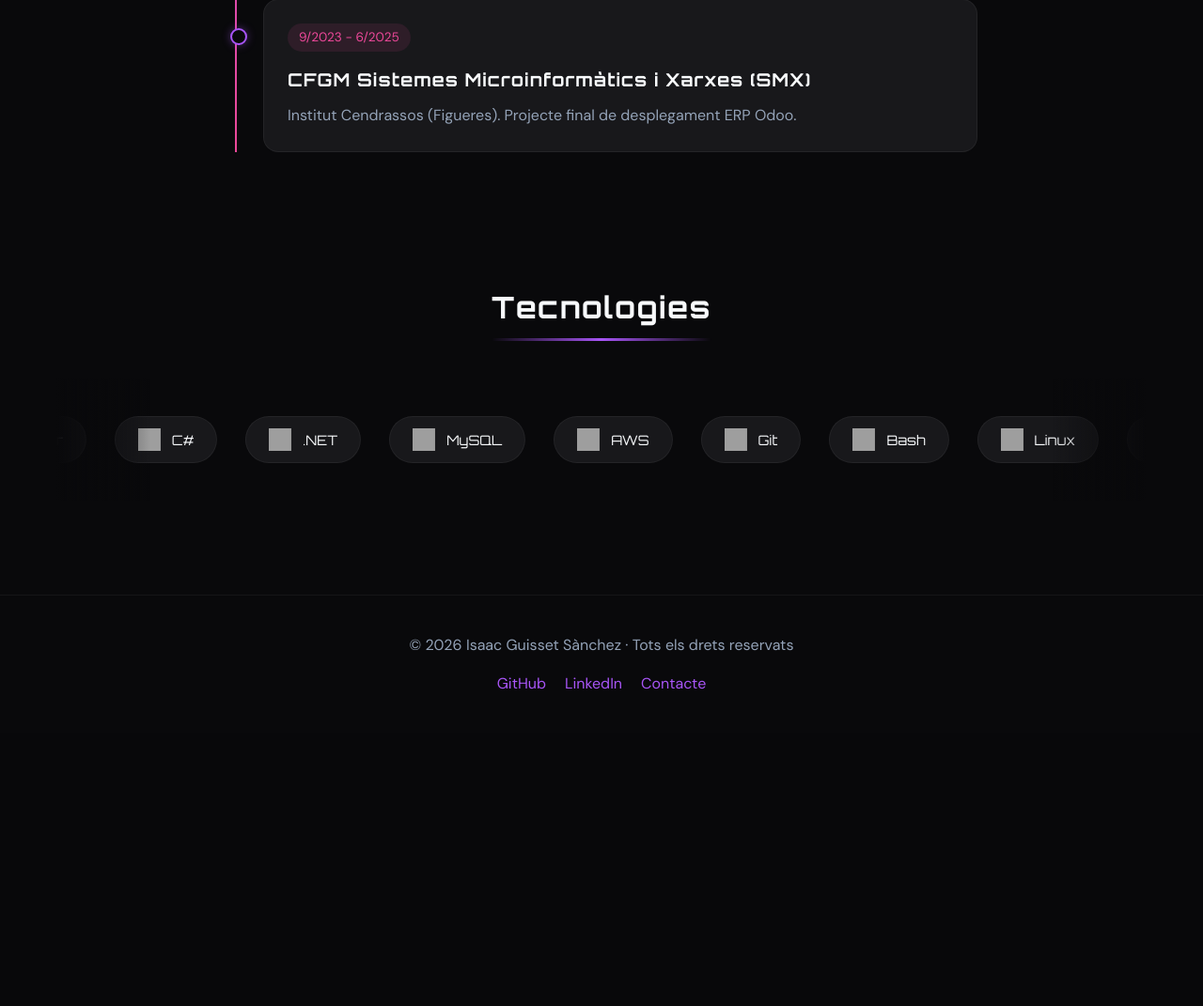
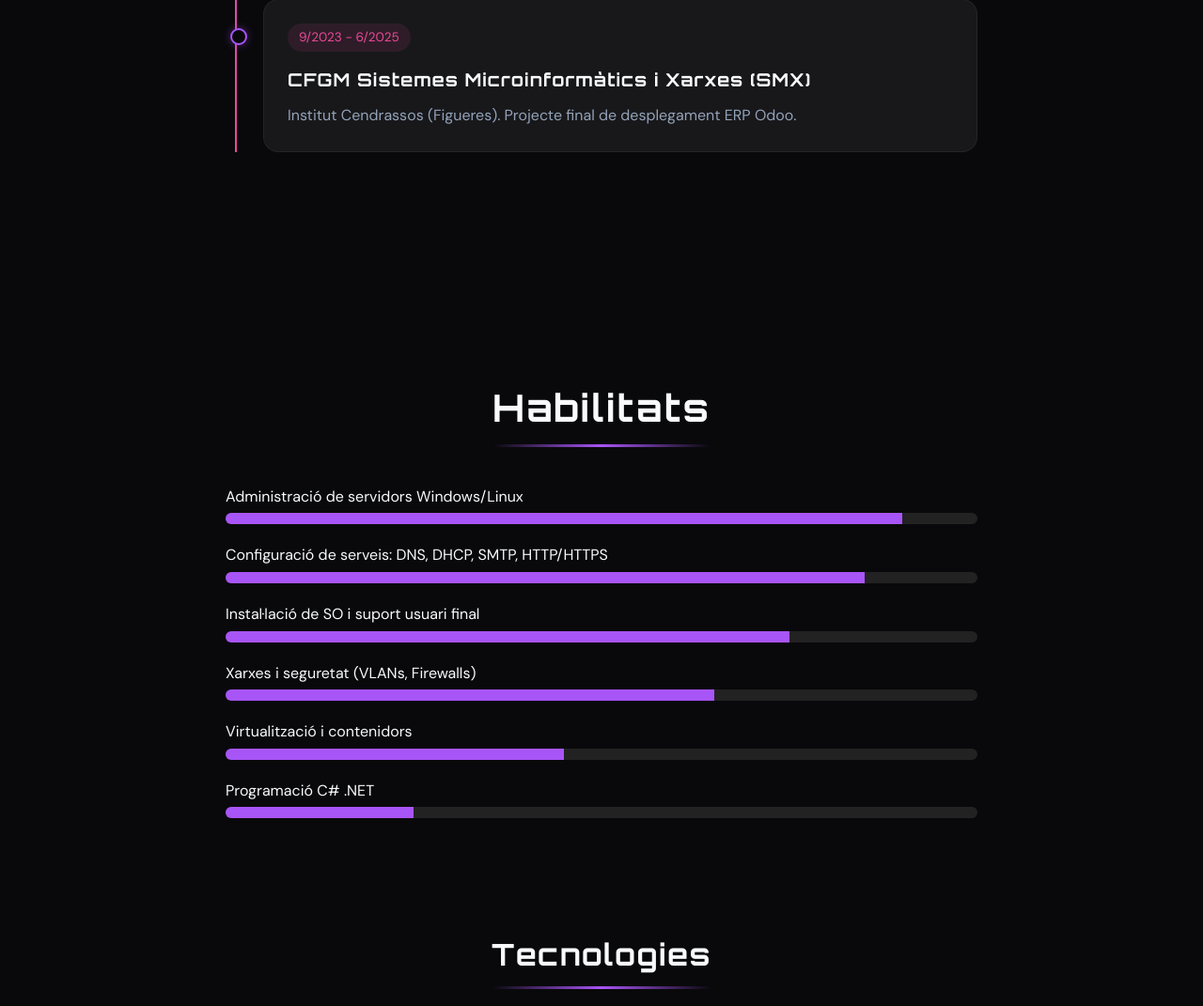
Before and after one commit to isaacsacgui7set/isaacsacgui7set.github.io, a PHP site: page / in a window 1280 px wide. Shown: the part 4269-5340 px from the top of the page at 94% size. Before the commit the page ends 5003 px from the top, so only its background shows below. Run offline with PHP 8.4, Linux system fonts and the light colour scheme; some libraries are stand-ins or nearby versions; grey boxes are pictures that could not be loaded.

Commit message:
feat: merge professional dark theme with original interactive features

```diff
--- a/estils.css
+++ b/estils.css
@@ -486,5 +486,19 @@ section h2::after {
 .fab-cv {
   position: fixed;
   bottom: 30px; right: 30px;
+  background: linear-gradient(90deg, var(--color-primary), var(--color-secondary));
+  color: white;
+  border: none;
+  border-radius: 30px;
+  padding: 15px 25px;
+  font-family: var(--font-heading);
+  font-weight: bold;
+  cursor: pointer;
+  box-shadow: 0 10px 20px var(--color-primary-glow);
   z-index: 999;
+  transition: transform 0.3s ease, box-shadow 0.3s ease;
 }
+.fab-cv:hover {
+  transform: translateY(-5px);
+  box-shadow: 0 15px 30px rgba(236, 72, 153, 0.4);
+}
--- a/index.html
+++ b/index.html
@@ -10,6 +10,28 @@
   <script src="https://kit.fontawesome.com/a076d05399.js" crossorigin="anonymous"></script> <!-- Per icones -->
 </head>
 <body id="top">
+
+  <button class="fab-cv" id="fab-cv">Veure CV</button>
+
+  <div id="cv-modal"
+    style="display:none; position:fixed; inset:0; background:rgba(0,0,0,0.75); z-index:9999; align-items:center; justify-content:center;">
+    <div
+      style="background:#1a1a1a; border-radius:12px; width:90%; max-width:860px; height:90vh; display:flex; flex-direction:column; overflow:hidden; border:1px solid rgba(155,89,182,0.3);">
+      <div
+        style="display:flex; justify-content:space-between; align-items:center; padding:14px 20px; border-bottom:1px solid rgba(155,89,182,0.2);">
+        <span style="color:#ccc; font-family:'DM Sans',sans-serif; font-size:0.95rem;">CV — Isaac Guisset</span>
+        <div style="display:flex; gap:10px;">
+          <a href="https://isaacguisset.com/arxius/Isaac_Guisset-CV-Cat.pdf" target="_blank"
+            style="background:#9b59b6; color:#fff; padding:6px 14px; border-radius:20px; font-size:0.85rem; text-decoration:none; font-family:'DM Sans',sans-serif;">Descarregar</a>
+          <button id="close-cv"
+            style="background:none; border:none; color:#ccc; font-size:1.4rem; cursor:pointer; line-height:1;">×</button>
+        </div>
+      </div>
+      <iframe
+        src="https://mozilla.github.io/pdf.js/web/viewer.html?file=https://isaacguisset.com/arxius/Isaac_Guisset-CV-Cat.pdf"
+        style="flex: 1; width: 100%; border: none;"></iframe>
+    </div>
+  </div>
 
   <!-- Navegació -->
   <header class="nav-header">
@@ -28,9 +50,10 @@
 
   <!-- Hero Section -->
   <section class="hero">
-    <div class="time-greeting" id="greeting">Hola!</div>
+    <div class="time-greeting">Sóc l'Isaac Guisset</div>
+    <div id="time" style="font-family: var(--font-heading); font-size: 1.2rem; color: var(--color-primary); margin-bottom: 20px; letter-spacing: 2px;"></div>
     <h1>Desenvolupador Web & DevOps</h1>
-    <p>Apassionad de l'administració de sistemes, el desplegament de serveis i la creació d'aplicacions modernes i escalables. Benvingut al meu espai digital.</p>
+    <p>Apassionat de l'administració de sistemes, el desplegament de serveis i la creació d'aplicacions modernes i escalables. Benvingut al meu espai digital.</p>
     <div style="margin-top: 40px;">
       <a href="#sobre-mi" class="btn-primary">Descobreix més</a>
     </div>
@@ -42,7 +65,7 @@
     <div class="personal-grid" style="grid-template-columns: 1fr; max-width: 800px; margin: 0 auto;">
 
       <div class="personal-card">
-        <img src="https://imatges.isaacguisset.com/DatacenterBarcelona.png" alt="Homelab i Servidors" style="height: 350px;">
+        <img src="https://pub-a3fc74fd6b0a4dc99f50bee87c5cf084.r2.dev/Portfoli/DatacenterBarcelona.png" alt="Homelab i Servidors" style="height: 350px;">
         <div class="personal-card-content">
           <h3>Sistemes, Homelabs i Cloud</h3>
           <p>La meva passió per la informàtica va més enllà de l'horari laboral i acadèmic. Gaudeixo muntant la meva pròpia infraestructura de servidors (homelab), experimentant amb noves configuracions de xarxa, tecnologies de contenidors (Docker, Kubernetes) i provant nous entorns de desplegament al núvol. Aquest aprenentatge continu em permet afrontar reptes complexos i entendre tota l'arquitectura d'una aplicació, des del codi fins a la infraestructura física.</p>
@@ -128,6 +151,48 @@
     </div>
   </section>
 
+  <section id="habilitats">
+    <h2>Habilitats</h2>
+    <div class="skills" style="max-width: 800px; margin: 0 auto;">
+      <div class="skill">
+        <div class="skill-name" style="margin-bottom: 5px;">Administració de servidors Windows/Linux</div>
+        <div class="skill-bar" style="background: rgba(255,255,255,0.1); border-radius: 10px; overflow: hidden; margin-bottom: 20px;">
+          <div class="skill-bar-fill" data-fill="90%" style="height: 12px; background: var(--color-primary); width: 0; transition: width 1.2s ease;"></div>
+        </div>
+      </div>
+      <div class="skill">
+        <div class="skill-name" style="margin-bottom: 5px;">Configuració de serveis: DNS, DHCP, SMTP, HTTP/HTTPS</div>
+        <div class="skill-bar" style="background: rgba(255,255,255,0.1); border-radius: 10px; overflow: hidden; margin-bottom: 20px;">
+          <div class="skill-bar-fill" data-fill="85%" style="height: 12px; background: var(--color-primary); width: 0; transition: width 1.2s ease;"></div>
+        </div>
+      </div>
+      <div class="skill">
+        <div class="skill-name" style="margin-bottom: 5px;">Instal·lació de SO i suport usuari final</div>
+        <div class="skill-bar" style="background: rgba(255,255,255,0.1); border-radius: 10px; overflow: hidden; margin-bottom: 20px;">
+          <div class="skill-bar-fill" data-fill="75%" style="height: 12px; background: var(--color-primary); width: 0; transition: width 1.2s ease;"></div>
+        </div>
+      </div>
+      <div class="skill">
+        <div class="skill-name" style="margin-bottom: 5px;">Xarxes i seguretat (VLANs, Firewalls)</div>
+        <div class="skill-bar" style="background: rgba(255,255,255,0.1); border-radius: 10px; overflow: hidden; margin-bottom: 20px;">
+          <div class="skill-bar-fill" data-fill="65%" style="height: 12px; background: var(--color-primary); width: 0; transition: width 1.2s ease;"></div>
+        </div>
+      </div>
+      <div class="skill">
+        <div class="skill-name" style="margin-bottom: 5px;">Virtualització i contenidors</div>
+        <div class="skill-bar" style="background: rgba(255,255,255,0.1); border-radius: 10px; overflow: hidden; margin-bottom: 20px;">
+          <div class="skill-bar-fill" data-fill="45%" style="height: 12px; background: var(--color-primary); width: 0; transition: width 1.2s ease;"></div>
+        </div>
+      </div>
+      <div class="skill">
+        <div class="skill-name" style="margin-bottom: 5px;">Programació C# .NET</div>
+        <div class="skill-bar" style="background: rgba(255,255,255,0.1); border-radius: 10px; overflow: hidden; margin-bottom: 20px;">
+          <div class="skill-bar-fill" data-fill="25%" style="height: 12px; background: var(--color-primary); width: 0; transition: width 1.2s ease;"></div>
+        </div>
+      </div>
+    </div>
+  </section>
+
   <!-- Stack Tecnològic -->
   <section id="stack" style="padding-top: 0;">
     <h2 style="font-size: 2rem;">Tecnologies</h2>
@@ -152,17 +217,6 @@
       document.getElementById('nav-menu').classList.toggle('show');
     });
 
-    // Time Greeting
-    function updateGreeting() {
-      const h = new Date().getHours();
-      let g = "Hola!";
-      if (h >= 5 && h < 13) g = "Bon dia!";
-      else if (h >= 13 && h < 19) g = "Bona tarda!";
-      else g = "Bona nit!";
-      document.getElementById('greeting').textContent = g;
-    }
-    updateGreeting();
-
     // Stack Track Generator
     const stackTechs = [
       { name: "Linux", icon: "https://cdn.jsdelivr.net/gh/devicons/devicon/icons/linux/linux-original.svg" },
@@ -182,6 +236,49 @@
       pill.innerHTML = `<img src="${t.icon}" alt="${t.name}"><span>${t.name}</span>`;
       track.appendChild(pill);
     });
+
+    // CV Modal Script
+    const fabCv = document.getElementById('fab-cv');
+    const cvModal = document.getElementById('cv-modal');
+    const closeCv = document.getElementById('close-cv');
+    if (fabCv && cvModal && closeCv) {
+      fabCv.addEventListener('click', () => {
+        cvModal.style.display = 'flex';
+        document.body.style.overflow = 'hidden';
+      });
+      closeCv.addEventListener('click', () => {
+        cvModal.style.display = 'none';
+        document.body.style.overflow = '';
+      });
+      cvModal.addEventListener('click', (e) => {
+        if (e.target === cvModal) {
+          cvModal.style.display = 'none';
+          document.body.style.overflow = '';
+        }
+      });
+    }
+
+    // Skills Progress Script
+    document.addEventListener("DOMContentLoaded", () => {
+      setTimeout(() => {
+        const fills = document.querySelectorAll(".skill-bar-fill");
+        fills.forEach(fill => {
+          fill.style.width = fill.getAttribute("data-fill");
+        });
+      }, 500); // L'animació comença poc després de carregar
+    });
+
+    // Rellotge
+    function updateClock() {
+      const now = new Date();
+      const h = String(now.getHours()).padStart(2, '0');
+      const m = String(now.getMinutes()).padStart(2, '0');
+      const s = String(now.getSeconds()).padStart(2, '0');
+      const timeEl = document.getElementById('time');
+      if (timeEl) timeEl.textContent = `${h}:${m}:${s}`;
+    }
+    updateClock();
+    setInterval(updateClock, 1000);
   </script>
 </body>
 </html>
```
